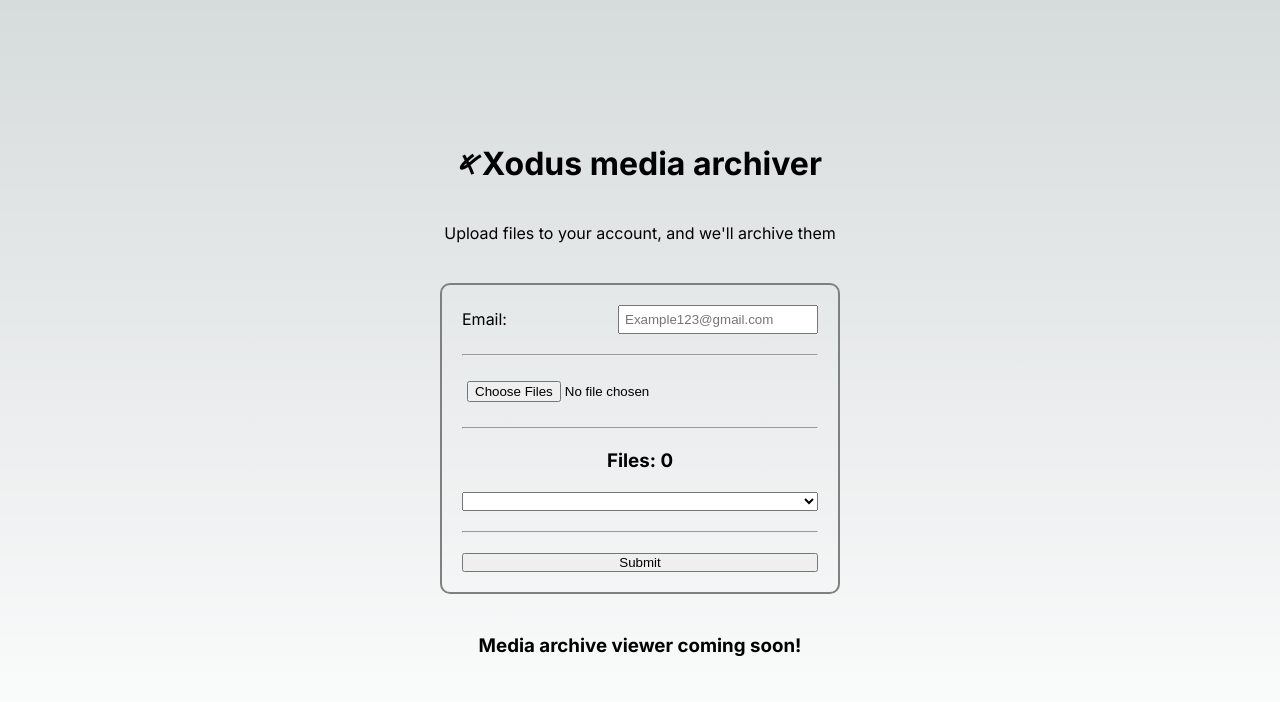
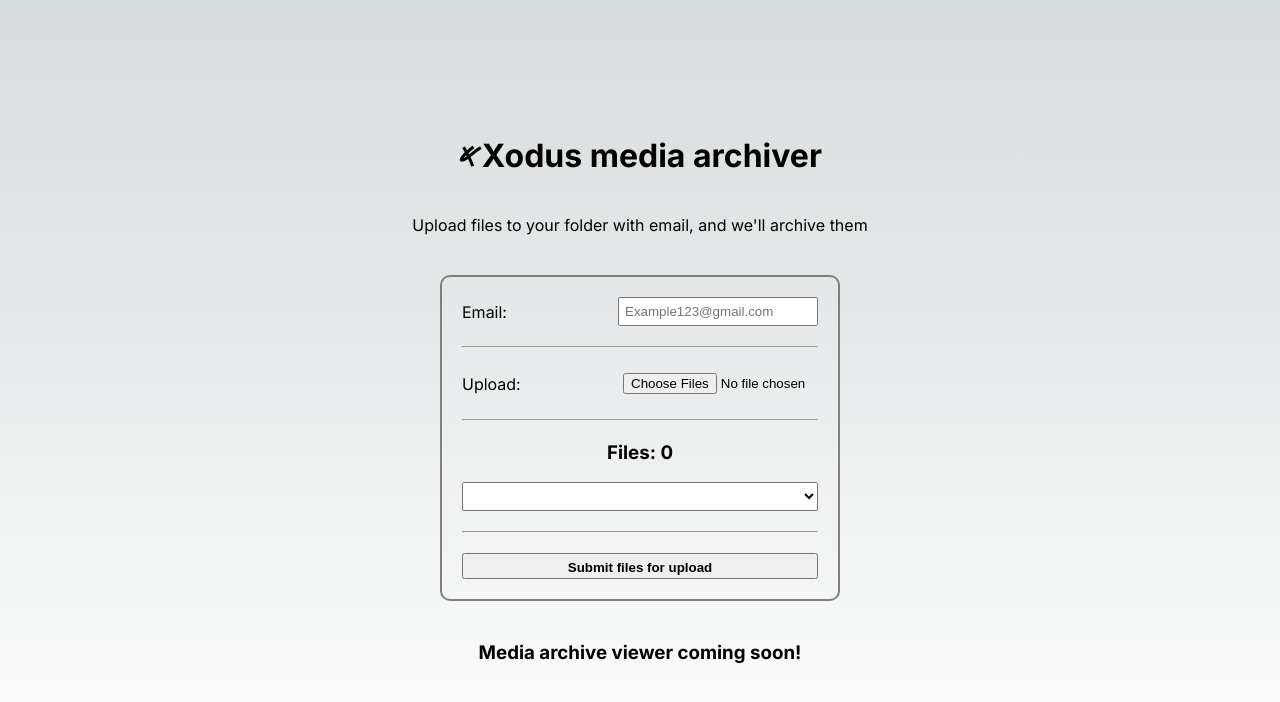
Before and after one commit to Beth-Kavod/-Xodus-Archive, a Next.js app: page / in a window 1280 px wide. Shown: the top 702 px of the page. Built offline with nearby package versions, Linux system fonts and the light colour scheme.

Commit message:
Improved CSS

```diff
--- a/app/components/DisplayImages.css
+++ b/app/components/DisplayImages.css
@@ -5,12 +5,10 @@
 
 .select {
   width: 100%;
-  white-space: 'nowrap';
-  overflow: 'hidden';
-  text-overflow: 'ellipsis';
-  padding: '5px';
-  flex-basis: '1';
-  box-sizing: 'border-box'
+  overflow: hidden;
+  text-overflow: ellipsis;
+  padding: 5px;
+  box-sizing: border-box;
 }
 
 .imageContainer {
@@ -28,12 +26,6 @@
   box-sizing: border-box
 }
 
-.selectFiles {
-  width: "100%";
-  display: 'flex';
-  justify-content: 'space-between'
-}
-
 .selectFiles > h3 {
   margin-bottom: 18px;
 }
--- a/app/components/SelectImages.tsx
+++ b/app/components/SelectImages.tsx
@@ -14,13 +14,18 @@ export default function UploadImages({ params }: Props) {
   };
 
   return (
+    <>
+    <label htmlFor="fileSelect" style={{ wordBreak: 'keep-all' }}>Upload:</label>
     <input
       type="file"
       onChange={handleFileChange}
       accept='image/*, video/*'
       ref={imageRef}
       value=""
+      id="fileSelect"
+      style={{ width: 200 }}
       multiple
     />
+    </>
   );
 }
--- a/app/page.tsx
+++ b/app/page.tsx
@@ -105,7 +105,7 @@ export default function Home() {
       { loading && <LoadingSpinner /> }
       { message.message && <Message params={{ textMessage: message.message, success: message.success }}/> }
       <h1>𐤀Xodus media archiver</h1>
-      <p>Upload files to your account, and we&apos;ll archive them</p>
+      <p style={{ textAlign: 'center' }}>Upload files to your folder with email, and we&apos;ll archive them</p>
       <form action="" encType="multipart/form-data" onSubmit={(event) => handleUpload(event)} className={styles.form}>
         <div className={styles.formGroup}>
           <label htmlFor="email">Email:</label>
@@ -120,7 +120,7 @@ export default function Home() {
           <DisplayImages params={{ selectedFiles, setSelectedFiles }} />
         </div>
         <hr />
-        <button>Submit</button>
+        <button style={{ height: 26, padding: 5 }}><b>Submit files for upload</b></button>
       </form>
       <h3>Media archive viewer coming soon!</h3>
     </main>
```
